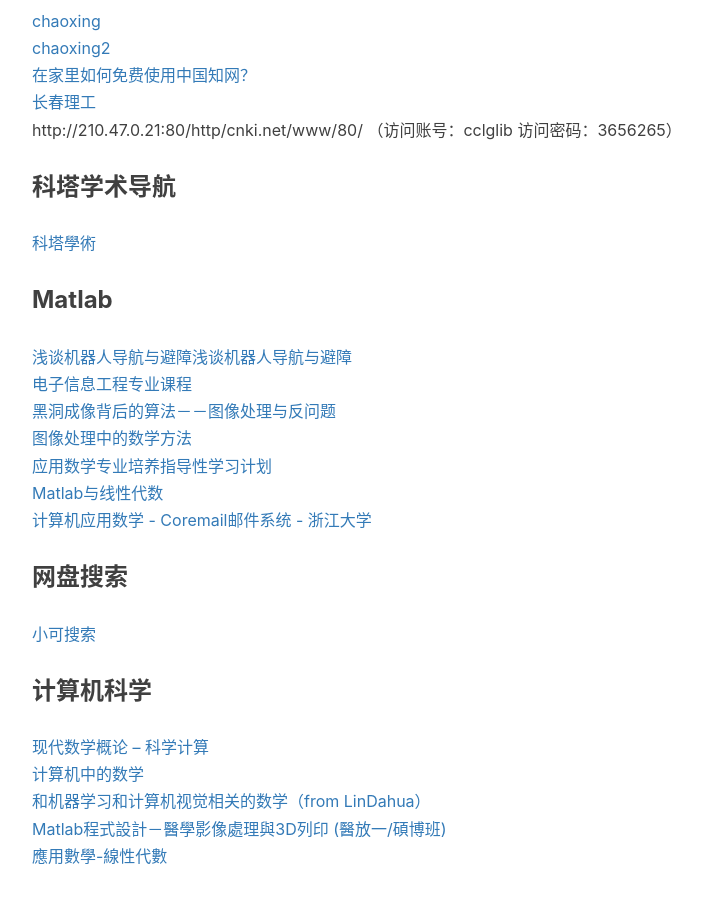
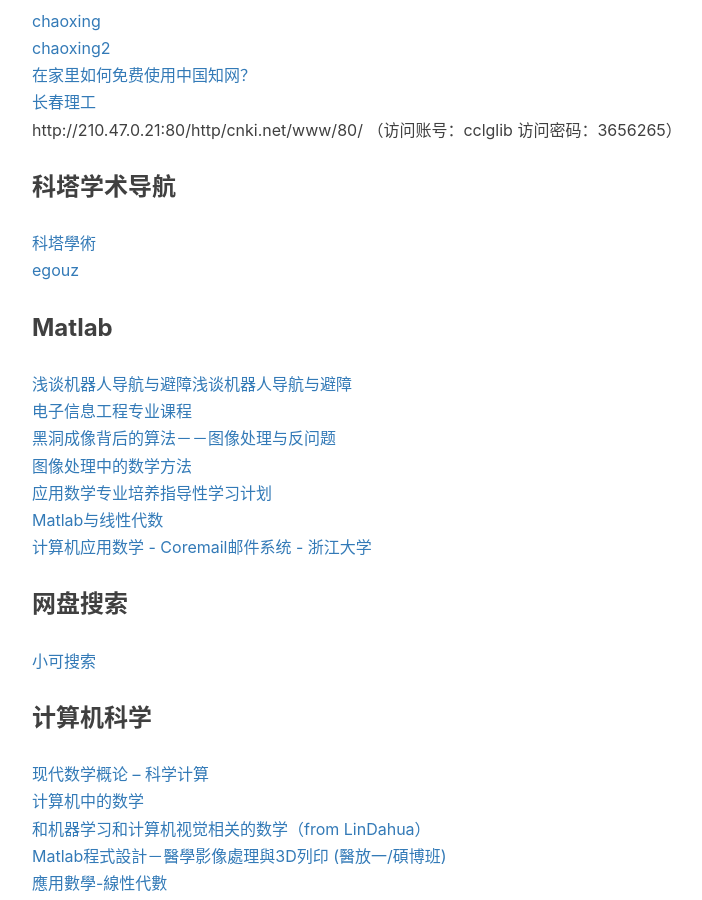
Before and after one commit to gary-robotics/dlward, a Jekyll site: the page built from _posts/2018-06-04-EKF-2018.markdown, in a window 1280 px wide and 900 px high, scrolled down 621 px. Shown: the whole window, without its empty margins (233-935 px from the left). Built offline with Jekyll 4.4.1, drawn with Linux system fonts in a browser that asks for light colours; nearby versions of some CDN libraries; comment, search, counter and statistics services are not loaded.

Commit message:
Update 2018-06-04-EKF-2018.markdown

```diff
--- a/_posts/2018-06-04-EKF-2018.markdown
+++ b/_posts/2018-06-04-EKF-2018.markdown
@@ -18,6 +18,7 @@
 
 ### 科塔学术导航
 [科塔學術](https://site.sciping.com/)
+[egouz](https://www.egouz.com/topics/19162.html)
 
 ### Matlab
 [浅谈机器人导航与避障浅谈机器人导航与避障](https://www.aiimooc.com/mall/list-htm-active-6-catid-756.html)
```
